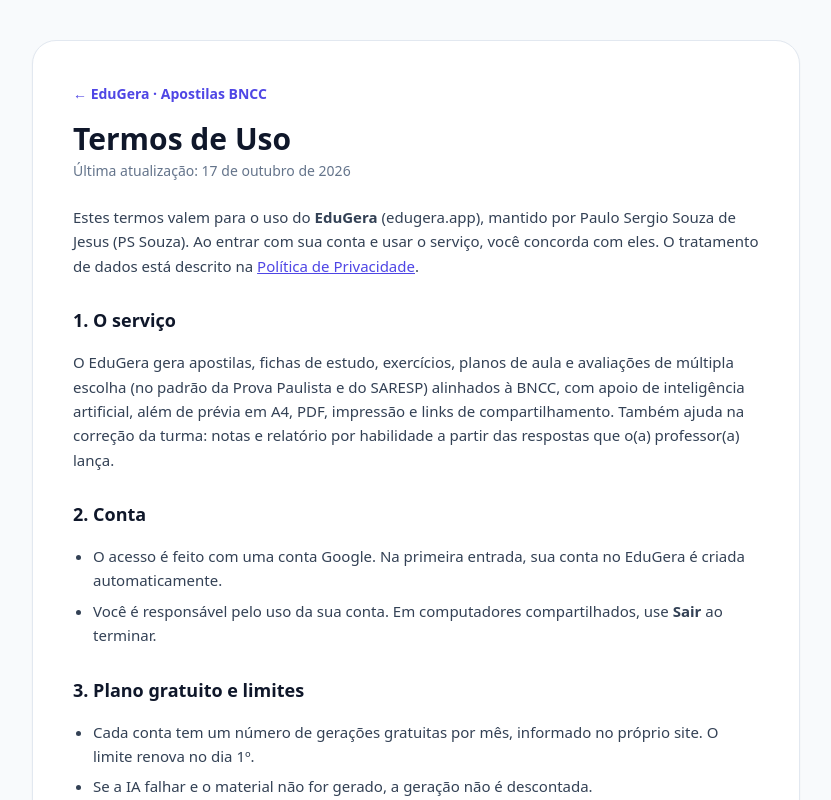
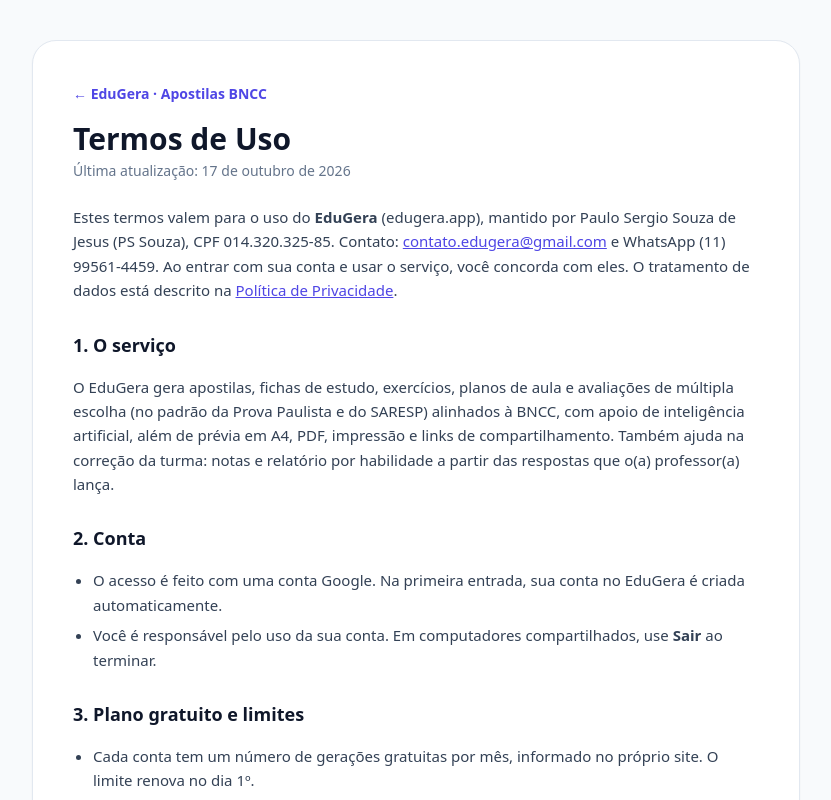
Before and after one commit to PSsouza10/gerador-materiais-didaticos, a Next.js app: page /termos in a window 1280 px wide. Shown: the top 800 px of the page, without its empty margins (224-1055 px from the left). Built offline with nearby package versions, Linux system fonts and the light colour scheme.

Commit message:
Termos e privacidade: identificação do responsável (nome, CPF, e-mail, WhatsApp)
Co-Authored-By: Claude Opus 5.5 <noreply@anthropic.com>
Claude-Session: https://claude.ai/code/session_01UCcBcREJFM7AEhEAco3ugv

```diff
--- a/app/privacidade/page.jsx
+++ b/app/privacidade/page.jsx
@@ -19,7 +19,7 @@ export default function PoliticaPrivacidade() {
 
       <H2>1. Quem é o responsável</H2>
       <p>
-        O controlador dos dados é Paulo Sergio Souza de Jesus (PS Souza), responsável pelo EduGera. Contato do encarregado:{" "}
+        O controlador dos dados é Paulo Sergio Souza de Jesus (PS Souza), CPF 014.320.325-85, responsável pelo EduGera. Contato do encarregado:{" "}
         <a className="text-indigo-600 underline" href={`mailto:${CONTATO}`}>{CONTATO}</a>.
       </p>
 
--- a/app/termos/page.jsx
+++ b/app/termos/page.jsx
@@ -1,4 +1,5 @@
-import PaginaLegal, { H2, Lista, CONTATO } from "@/components/PaginaLegal";
+import PaginaLegal, { H2, Lista, CONTATO, RESPONSAVEL } from "@/components/PaginaLegal";
+import { suporteWhatsapp } from "@/lib/planos";
 import { DOMINIO } from "@/lib/site";
 import { PLANOS, formatarPreco } from "@/lib/planos";
 
@@ -13,8 +14,9 @@ export default function TermosDeUso() {
   return (
     <PaginaLegal titulo="Termos de Uso">
       <p>
-        Estes termos valem para o uso do <b>EduGera</b> ({DOMINIO}), mantido por Paulo Sergio Souza de Jesus (PS
-        Souza). Ao entrar com sua conta e usar o serviço, você concorda com eles. O tratamento de dados está descrito na{" "}
+        Estes termos valem para o uso do <b>EduGera</b> ({DOMINIO}), mantido por {RESPONSAVEL.nome} (PS Souza),{" "}
+        {RESPONSAVEL.documento}. Contato: <a className="text-indigo-600 underline" href={`mailto:${CONTATO}`}>{CONTATO}</a> e WhatsApp{" "}
+        {suporteWhatsapp().rotulo}. Ao entrar com sua conta e usar o serviço, você concorda com eles. O tratamento de dados está descrito na{" "}
         <a className="text-indigo-600 underline" href="/privacidade">Política de Privacidade</a>.
       </p>
 
--- a/components/PaginaLegal.jsx
+++ b/components/PaginaLegal.jsx
@@ -4,6 +4,8 @@ import { suporteEmail, suporteWhatsapp } from "@/lib/planos";
 // Moldura simples e legível para as páginas públicas (privacidade, termos).
 export const ATUALIZADO_EM = "17 de outubro de 2026";
 export const CONTATO = suporteEmail();
+// Identificação de quem vende (Decreto 7.962/2013, art. 2º). Trocar pelo CNPJ se abrir MEI.
+export const RESPONSAVEL = { nome: "Paulo Sergio Souza de Jesus", documento: "CPF 014.320.325-85" };
 const WHATSAPP = suporteWhatsapp();
 
 export default function PaginaLegal({ titulo, children }) {
```
